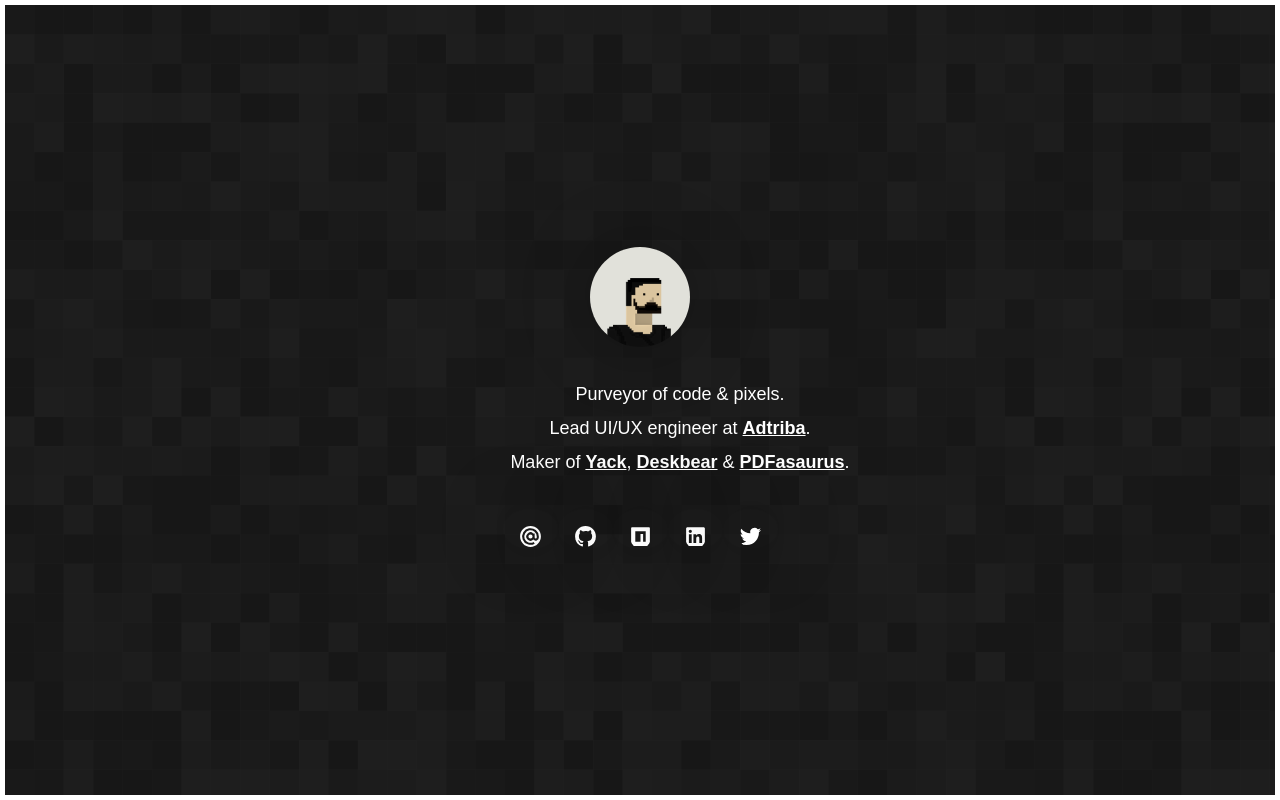
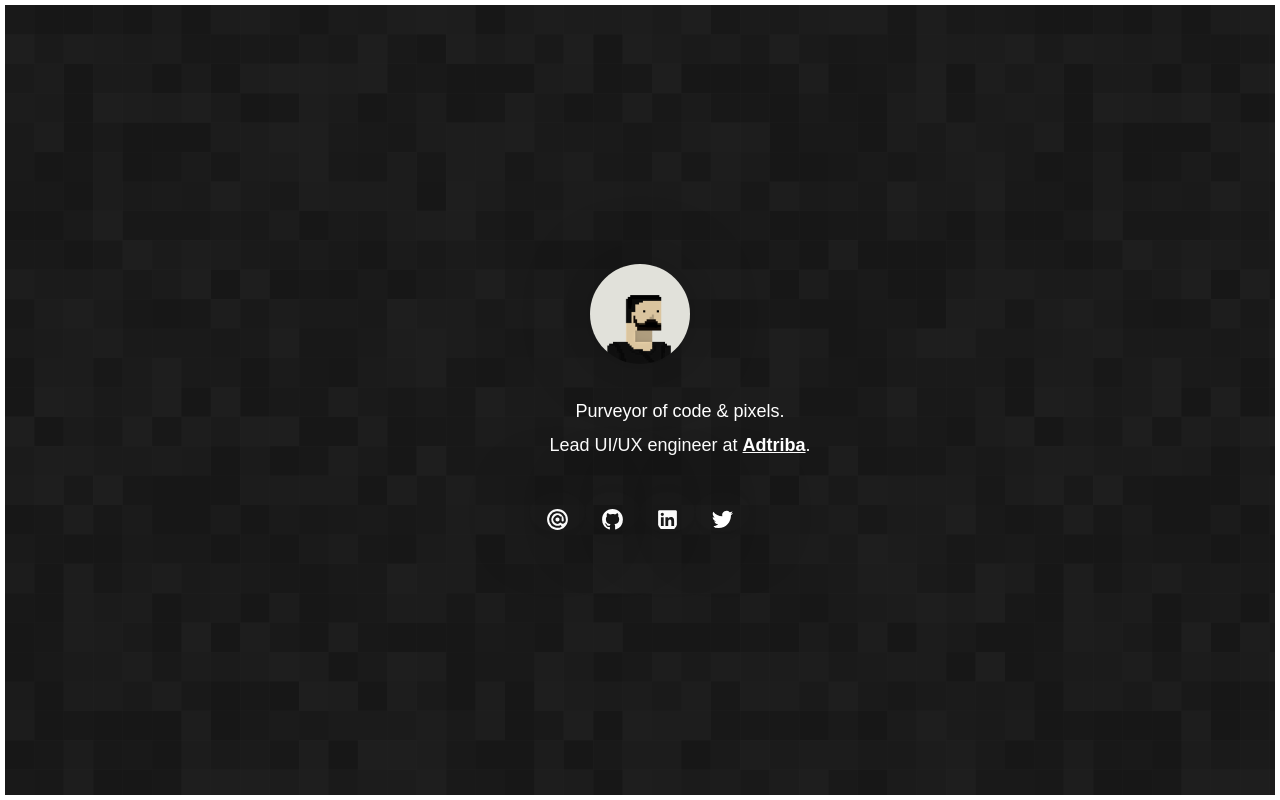
Before and after one commit to joduplessis/joduplessis, a Vue app: page / in a window 1280 px wide. Built offline with nearby package versions, Linux system fonts and the light colour scheme; a web font is replaced by a local one; what vue-masonry, vue-progressbar would draw is missing.

Commit message:
Removed products links

```diff
--- a/src/components/Home.vue
+++ b/src/components/Home.vue
@@ -9,17 +9,17 @@
   					Lead UI/UX engineer at <a href="https://adtriba.com" target="_blank" class="highlight">Adtriba</a>.</br>
 						<!--
   					<router-link :to="{ name: 'Work'}" class="highlight">Some</router-link> of the previous work I've been involved with.<br/>
-						-->
             Maker of
       			<a href="https://yack.app" target="_blank" class="highlight"><span>Yack</span></a>,
       			<a href="https://deskbear.app" target="_blank" class="highlight"><span>Deskbear</span></a> &
       			<a href="https://pdfasaurus.com" target="_blank" class="highlight"><span>PDFasaurus</span></a>.
+						-->
   				</h2>
   				<div class="icons">
             <a href="mailto:jo@joduplessis.com" target="_blank"><img src="../assets/icons/at-fill.svg" /></a>
 						<!-- <a href="tel:+491748706065" target="_blank"><img src="../assets/icons/phone-fill.svg" /></a> -->
   					<a href="https://github.com/joduplessis" target="_blank"><img src="../assets/icons/github-fill.svg" /></a>
-            <a href="https://www.npmjs.com/~joduplessis" target="_blank"><img src="../assets/icons/npmjs-fill.svg" /></a>
+            <!-- <a href="https://www.npmjs.com/~joduplessis" target="_blank"><img src="../assets/icons/npmjs-fill.svg" /></a> -->
   					<a href="https://www.linkedin.com/in/jo-duplessis/" target="_blank"><img src="../assets/icons/linkedin-box-fill.svg" /></a>
   					<a href="https://twitter.com/jo_duplessis" target="_blank"><img src="../assets/icons/twitter-fill.svg" /></a>
   				</div>
```
